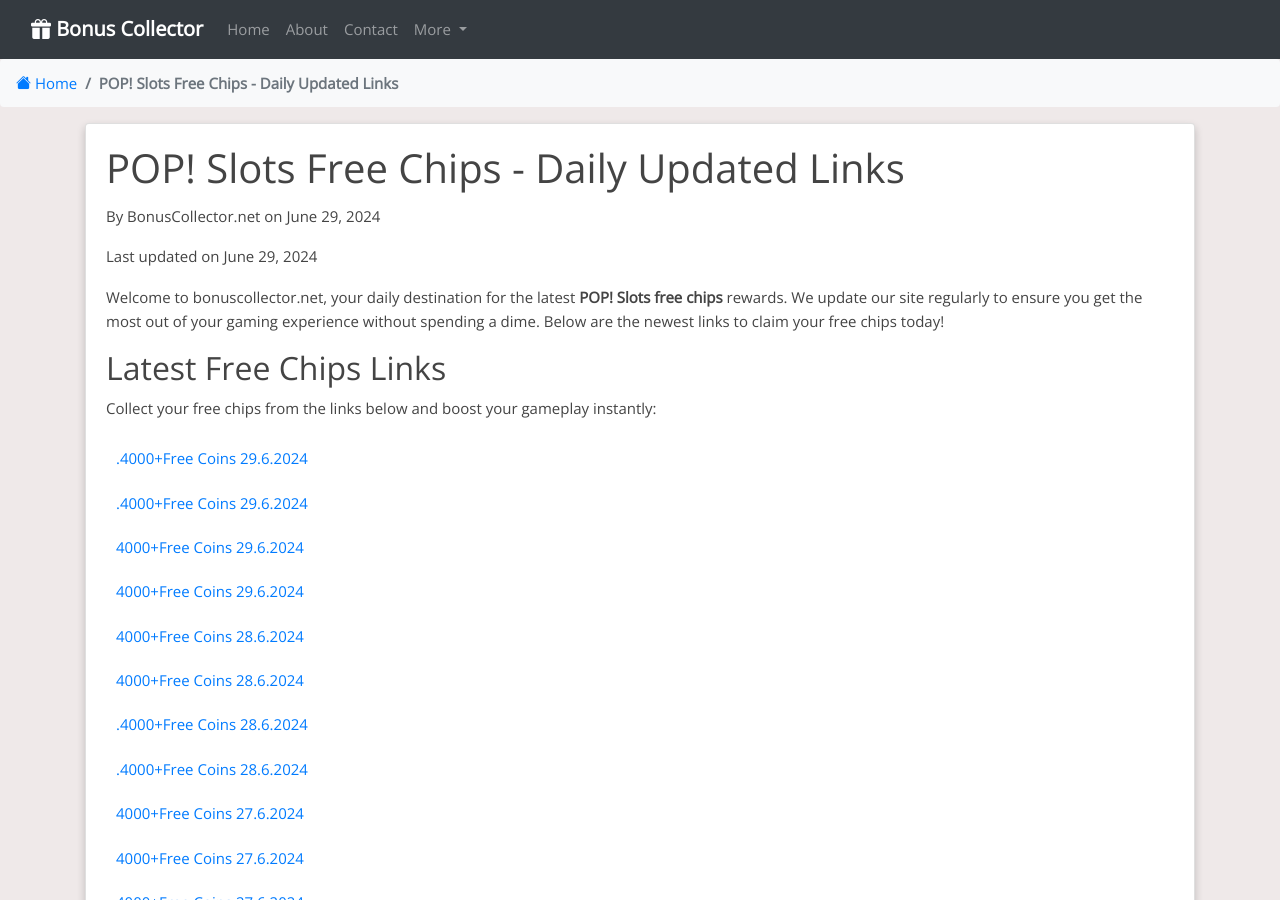
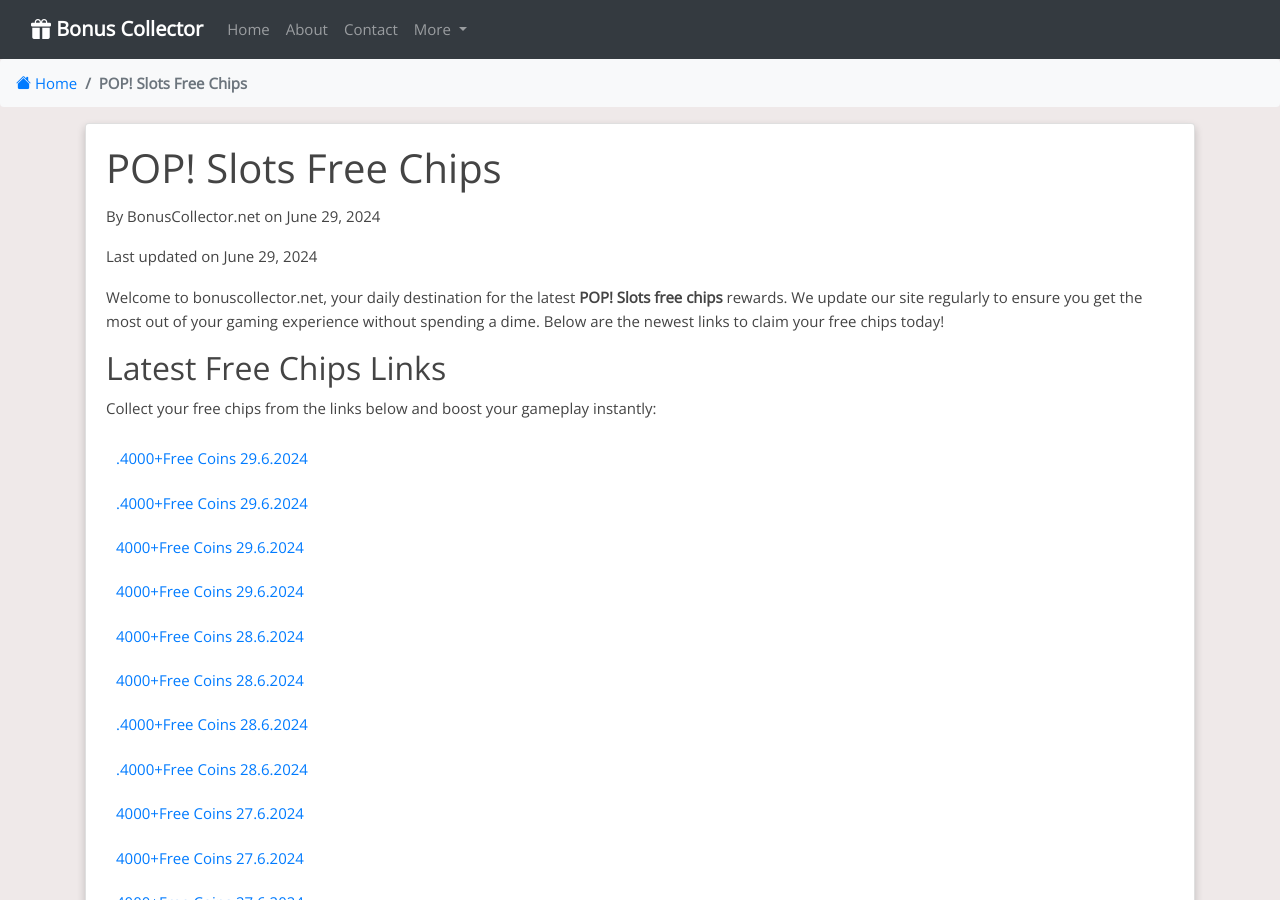
Before and after one commit to Prollad99/bs-net, a Jekyll site: the page built from _posts/2024-06-29-pop-slots.md, in a window 1280 px wide and 900 px high. Built offline with Jekyll 4.4.1, drawn with Linux system fonts in a browser that asks for light colours; nearby versions of some CDN libraries; comment, search, counter and statistics services are not loaded; some of the changed text lies outside the part shown.

Commit message:
Update 2024-06-29-pop-slots.md

```diff
--- a/_posts/2024-06-29-pop-slots.md
+++ b/_posts/2024-06-29-pop-slots.md
@@ -1,6 +1,6 @@
 ---
 layout: post
-title: "POP! Slots Free Chips - Daily Updated Links"
+title: "POP! Slots Free Chips"
 description: "Get your daily updated links for POP! Slots free chips here at BonusCollector.net. Collect your free chips without any registration or tasks!"
 date: 2024-06-29
 author: "BonusCollector.net"
```
